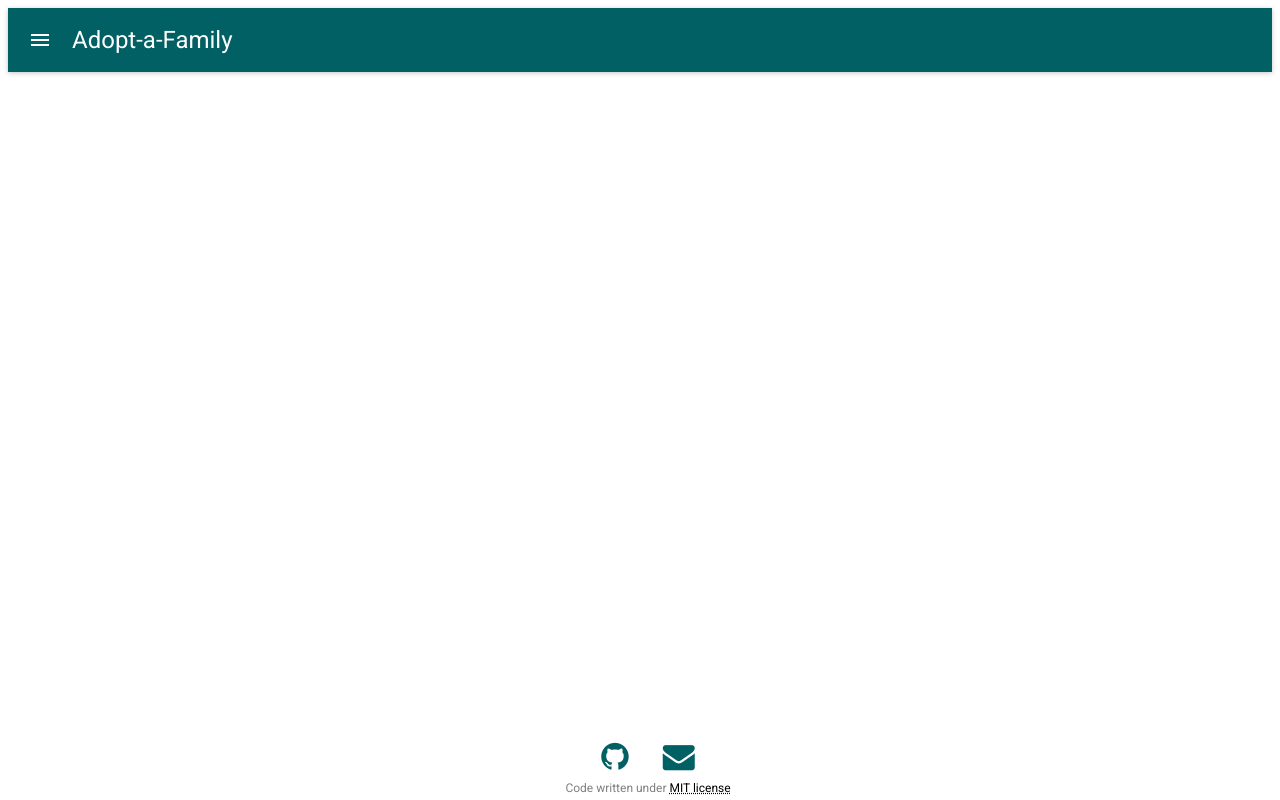
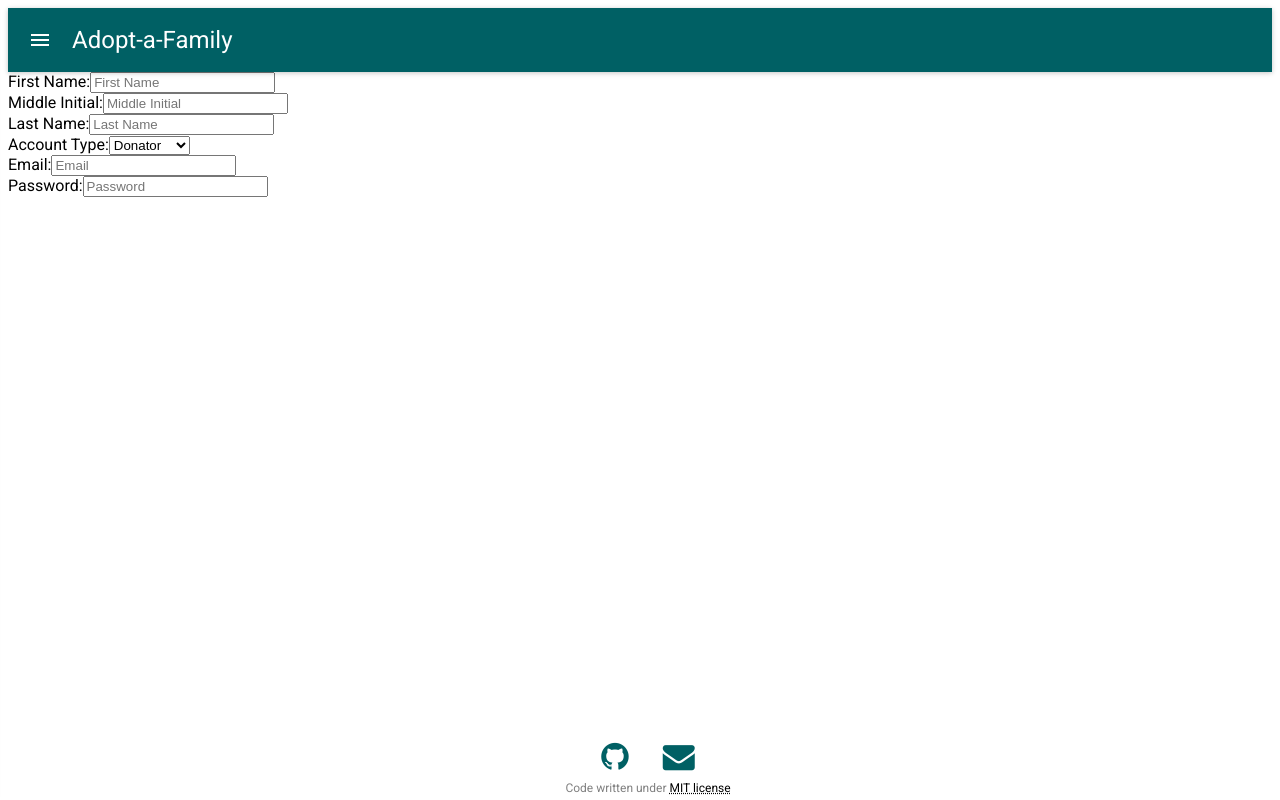
Before and after one commit to the-after-hours/adopt-a-family, a React (Create React App) app: page /registration in a window 1280 px wide. Built offline with nearby package versions, Linux system fonts and the light colour scheme.

Commit message:
Create Registration view, add form component, create reusable input and select tags. update mainjs routes.

```diff
--- /dev/null
+++ b/src/components/Form.js
@@ -0,0 +1,61 @@
+import React from 'react';
+import Input from './Input';
+import Select from './Select';
+
+class Form extends React.Component {
+  render() {
+    return (
+      <div>
+        <div className="contact">
+          <form>
+            <span className="contact-label">
+              First Name:
+            </span>
+            <Input
+              placeholder="First Name"
+              type="text"
+            /><br />
+            <span className="contact-label">
+              Middle Initial:
+            </span>
+            <Input
+              maxlength="1"
+              placeholder="Middle Initial"
+              type="text"
+            /><br />
+            <span className="contact-label">
+              Last Name:
+            </span>
+            <Input
+              placeholder="Last Name"
+              type="text"
+            /><br />
+            <span className="contact-label">
+              Account Type:
+            </span>
+            <Select /><br />
+            <span className="contact-label">
+              Email:
+            </span>
+            <Input
+              placeholder="Email"
+              type="email"
+              pattern="[a-z0-9._%+-]+@[a-z0-9.-]+\.[a-z]{2,3}$"
+            /><br />
+            <span className="contact-label">
+              Password:
+            </span>
+            <Input
+              placeholder="Password"
+              type="password"
+              pattern=".{6,}"
+              title="Must be at least 6 characters."
+            />
+          </form>
+        </div>
+      </div>
+    )
+  };
+};
+
+export default Form;
--- /dev/null
+++ b/src/components/Input.js
@@ -0,0 +1,26 @@
+import React from 'react';
+import PropTypes from 'prop-types';
+
+const Input = (props) => {
+  return (
+      <input
+        maxlength={props.maxlength}
+        size={props.size}
+        placeholder={props.placeholder}
+        type={props.type}
+        pattern={props.pattern}
+        title={props.title}
+      />
+    )
+}
+
+Input.propTypes = {
+  maxlength: PropTypes.string,
+  size: PropTypes.string,
+  placeholder: PropTypes.string,
+  type: PropTypes.string,
+  pattern: PropTypes.string,
+  title: PropTypes.string
+};
+
+export default Input;
--- a/src/components/Main.js
+++ b/src/components/Main.js
@@ -1,15 +1,17 @@
 import React from 'react';
 import { Route, Switch } from 'react-router-dom';
+
+import AboutUs from './AboutUs';
+import Dashboard from './Dashboard';
+import Footer from './Footer';
 import Landing from './Landing';
-import Dashboard from './Dashboard';
+import Messaging from './Messaging';
+import Nav from './Nav';
+import Pairing from './Pairing';
+import Registration from './Registration';
+import SecureOrg from './SecureOrg';
+import WishlistPrivate from './WishlistPrivate';
 import WishlistPublic from './WishlistPublic';
-import WishlistPrivate from './WishlistPrivate';
-import AboutUs from './AboutUs';
-import Pairing from './Pairing';
-import Messaging from './Messaging';
-import SecureOrg from './SecureOrg';
-import Nav from './Nav';
-import Footer from './Footer';
 
 const Main = (props) => {
   return (
@@ -17,13 +19,14 @@ const Main = (props) => {
       <Nav />
       <Switch>
         <Route exact path="/" component={Landing} />
+        <Route path="/aboutus" component={AboutUs} />
         <Route path="/dashboard" component={Dashboard} />
-        <Route path="/wishlist" component={WishlistPublic} />
-        <Route path="/aboutus" component={AboutUs} />
-        <Route path="/secure/wishlist" component={WishlistPrivate} /> {/* Secure */}
-        <Route path="/secure/pairing" component={Pairing} /> {/* Secure */}
         <Route path="/secure/messaging" component={Messaging} /> {/* Secure */}
         <Route path="/secure/org" component={SecureOrg} /> {/* Secure */}
+        <Route path="/secure/pairing" component={Pairing} /> {/* Secure */}
+        <Route path="/secure/wishlist" component={WishlistPrivate} /> {/* Secure */}
+        <Route path="/registration" component={Registration} />
+        <Route path="/wishlist" component={WishlistPublic} />
       </Switch>
 
       <Footer />
--- /dev/null
+++ b/src/components/Registration.js
@@ -0,0 +1,12 @@
+import React from 'react';
+import Form from './Form';
+
+const Registration = (props) => {
+  return (
+      <div>
+        <Form />
+      </div>
+    )
+}
+
+export default Registration;
--- /dev/null
+++ b/src/components/Select.js
@@ -0,0 +1,13 @@
+import React from 'react';
+
+const Select = (props) => {
+  return (
+      <select>
+        <option value="donator">Donator</option>
+        <option value="family">Family</option>
+        <option value="organizer">Organizer</option>
+      </select>
+    )
+}
+
+export default Select;
```
